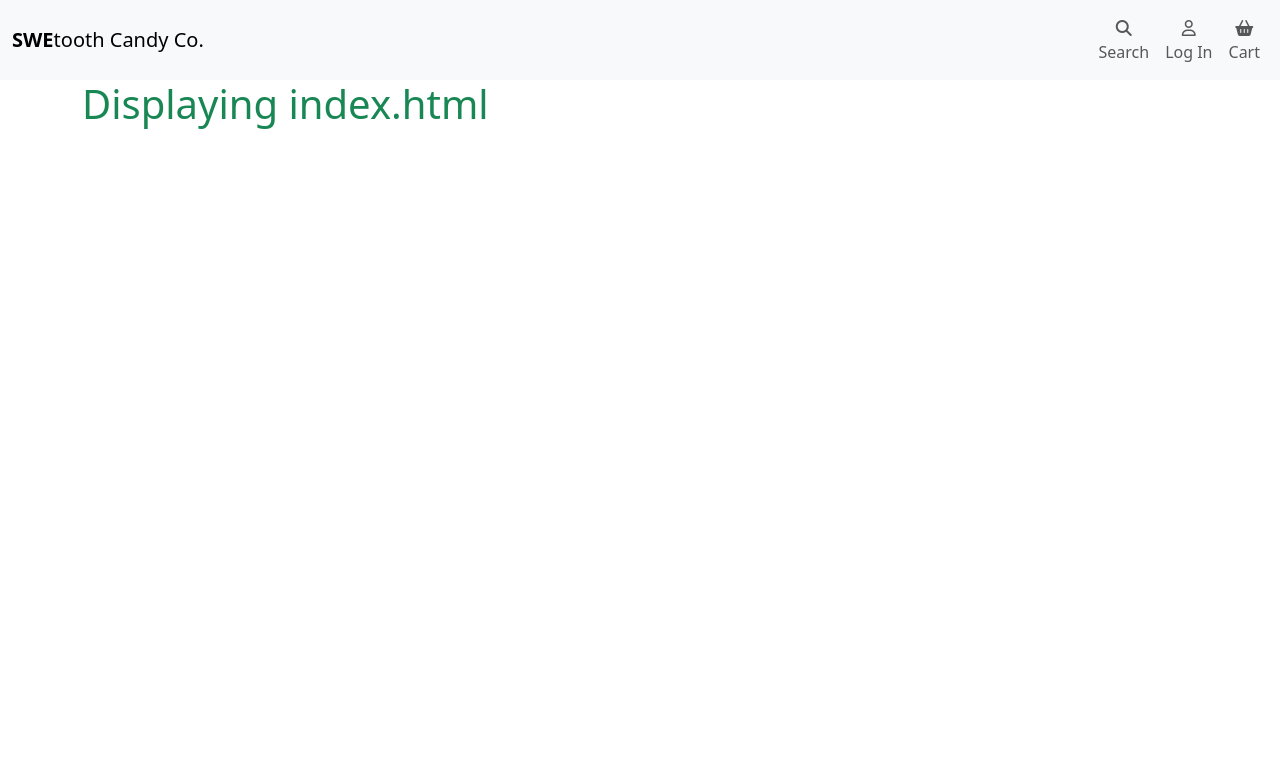
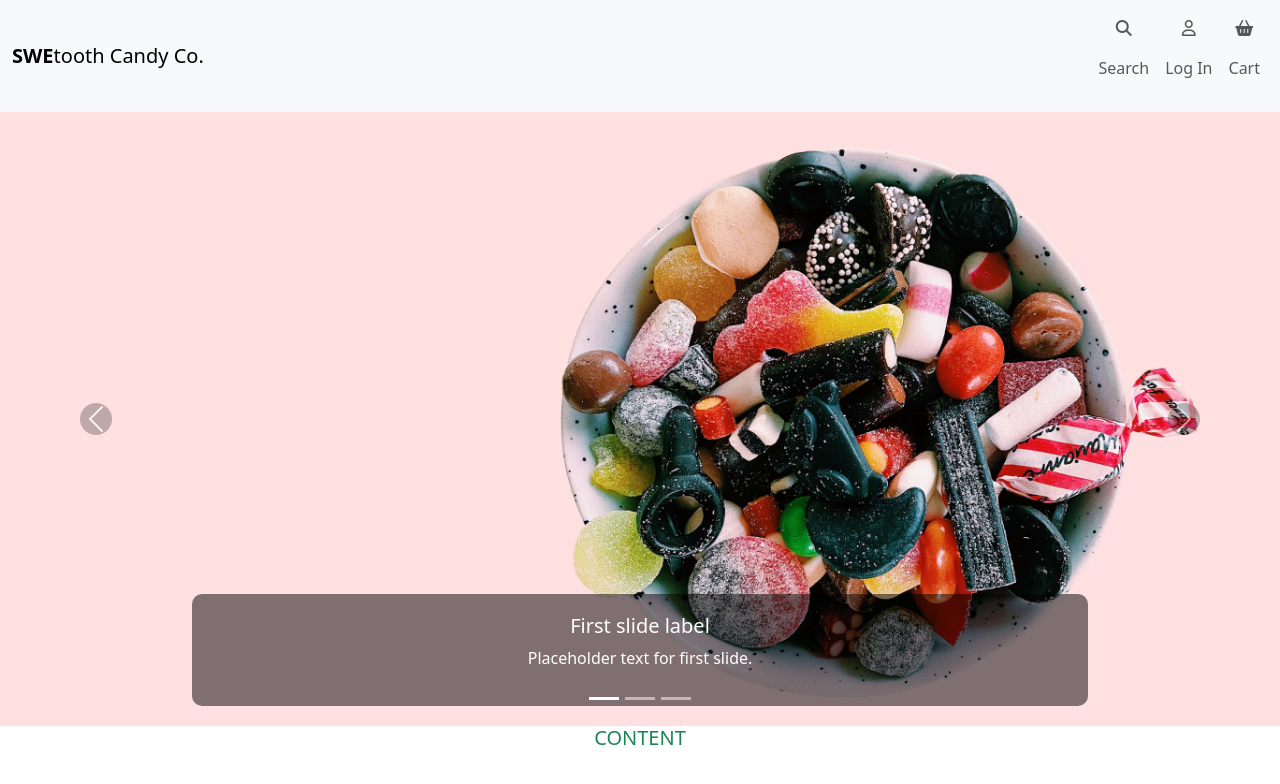
Before and after one commit to AndreeeasN/pp5-project, a Django app: page / in a window 1280 px wide. Shown: the top 784 px of the page. Run offline with Django 3.2, Linux system fonts and the light colour scheme; some libraries are stand-ins or nearby versions.

Commit message:
Implement bootstrap carousel in index.html

```diff
--- a/home/templates/home/index.html
+++ b/home/templates/home/index.html
@@ -1,13 +1,52 @@
 {% extends "base.html" %}
 {% load static %}
 
-{% block content%}
-<div class="container h-100">
-    <div class="row h-100">
-        <div class="col-8 my-auto">
-            <h1 class="text-success">Displaying index.html</h1>
+{% block page_header%}
+    <div id="heroCarousel" class="carousel slide d-none d-md-block">
+        <div class="carousel-indicators">
+            <button type="button" data-bs-target="#heroCarousel" data-bs-slide-to="0" class="active" aria-current="true" aria-label="Slide 1"></button>
+            <button type="button" data-bs-target="#heroCarousel" data-bs-slide-to="1" aria-label="Slide 2"></button>
+            <button type="button" data-bs-target="#heroCarousel" data-bs-slide-to="2" aria-label="Slide 3"></button>
+          </div>
+        <div class="carousel-inner">
+            <div class="carousel-item active">
+                <img src="/media/home_carousel_bg1.jpg" class="d-block w-100" alt="CAROUSEL 1">
+                <div class="carousel-caption d-none d-md-block">
+                    <h5>First slide label</h5>
+                    <p>Placeholder text for first slide.</p>
+                </div>
+            </div>
+            <div class="carousel-item">
+                <img src="/media/home_carousel_bg1.jpg" class="d-block w-100" alt="...">
+                <div class="carousel-caption d-none d-md-block">
+                    <h5>Second slide label</h5>
+                    <p>Placeholder text for second slide.</p>
+                </div>
+            </div>
+            <div class="carousel-item">
+                <img src="/media/home_carousel_bg1.jpg" class="d-block w-100" alt="...">
+                <div class="carousel-caption d-none d-md-block">
+                    <h5>Third slide label</h5>
+                    <p>Placeholder text for third slide.</p>
+                </div>
+            </div>
         </div>
+        <button class="carousel-control-prev" type="button" data-bs-target="#heroCarousel" data-bs-slide="prev">
+            <span class="carousel-control-prev-icon" aria-hidden="true"></span>
+            <span class="visually-hidden">Previous</span>
+        </button>
+        <button class="carousel-control-next" type="button" data-bs-target="#heroCarousel" data-bs-slide="next">
+            <span class="carousel-control-next-icon" aria-hidden="true"></span>
+            <span class="visually-hidden">Next</span>
+        </button>
     </div>
-</div>
+
+<script>
+    const carousel = new bootstrap.Carousel('#heroCarousel')
+</script>
 
 {% endblock %}
+
+{% block content%}
+<h1 class="lead text-success text-center">CONTENT</h1>
+{% endblock %}
--- a/pp5_django/settings.py
+++ b/pp5_django/settings.py
@@ -151,7 +151,10 @@ USE_TZ = True
 # https://docs.djangoproject.com/en/3.2/howto/static-files/
 
 STATIC_URL = '/static/'
-STATICFILES_DIRS = [os.path.join(BASE_DIR, 'static')]
+STATICFILES_DIRS = (os.path.join(BASE_DIR, 'static'),)
+
+MEDIA_URL = '/media/'
+MEDIA_ROOT = os.path.join(BASE_DIR, 'media')
 
 # Default primary key field type
 # https://docs.djangoproject.com/en/3.2/ref/settings/#default-auto-field
--- a/pp5_django/urls.py
+++ b/pp5_django/urls.py
@@ -15,9 +15,11 @@ Including another URLconf
 """
 from django.contrib import admin
 from django.urls import include, path
+from django.conf import settings
+from django.conf.urls.static import static
 
 urlpatterns = [
     path('admin/', admin.site.urls),
     path('accounts/', include('allauth.urls')),
     path('', include('home.urls')),
-]
+] + static(settings.MEDIA_URL, document_root=settings.MEDIA_ROOT)
--- a/static/css/style.css
+++ b/static/css/style.css
@@ -13,6 +13,17 @@ footer{
 }
 
 /* Navbar */
-.navbar-nav p{
+#site-header p{
     margin: 0;
 }
+
+/* Carousel */
+.carousel-control-prev-icon, .carousel-control-next-icon{
+    background-color: rgba(0, 0, 0, 0.5);
+    border-radius: 50%;
+}
+
+.carousel-caption{
+    background-color: rgba(0, 0, 0, 0.5);
+    border-radius: 10px;
+}
```
Also changed, not shown: media/home_carousel_bg1.jpg (added).
